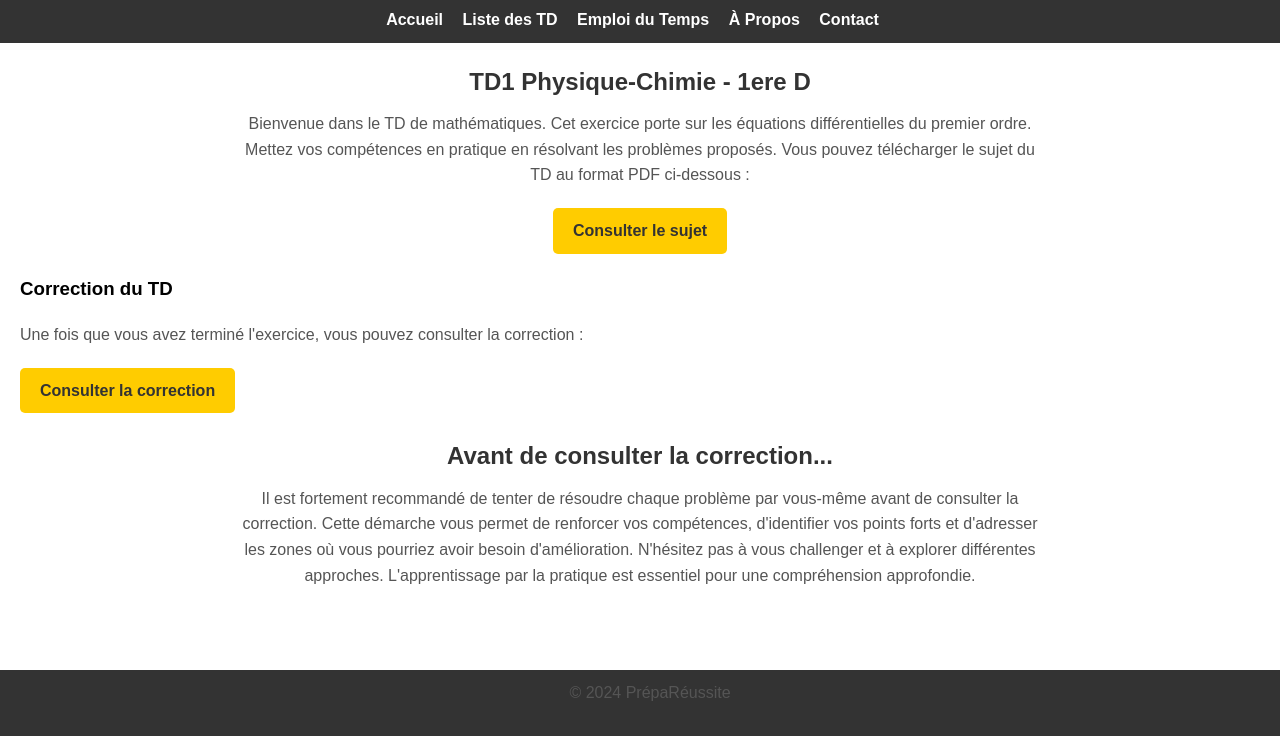
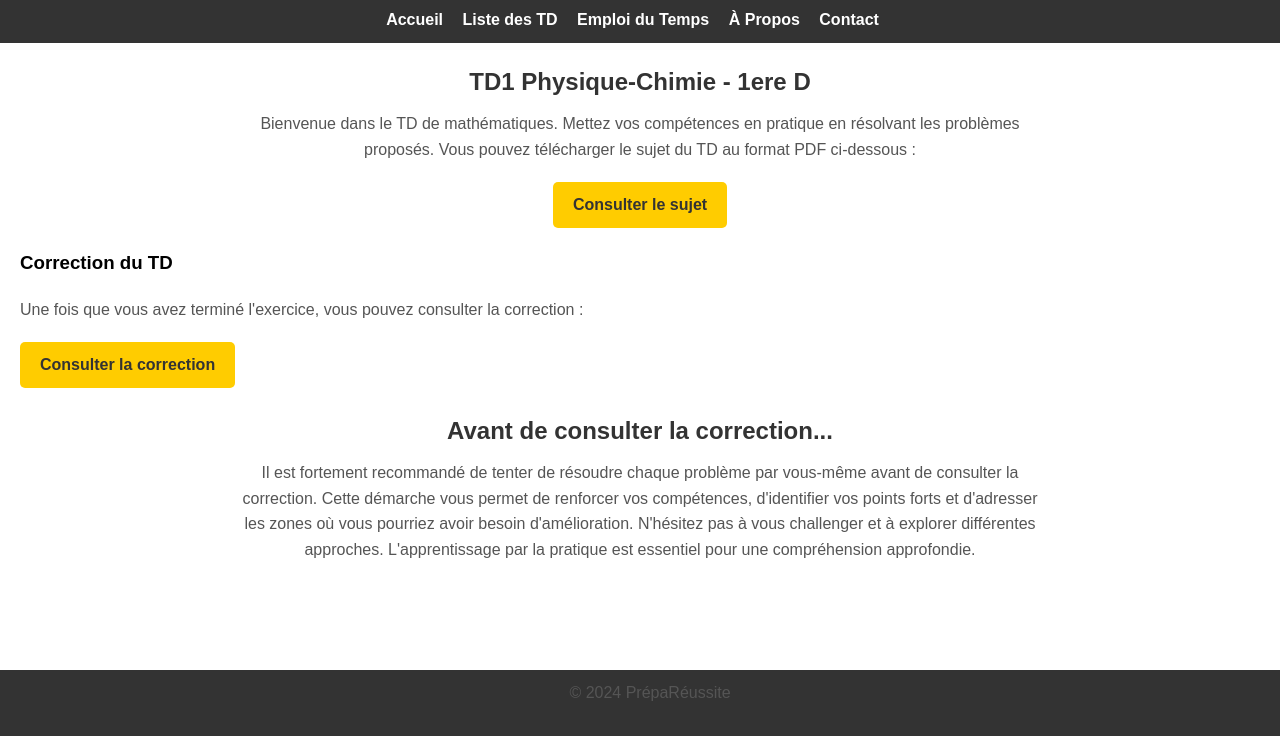
Before and after one commit to ardu79/PrepaReussite_siteTD, a plain HTML site: page td2.html in a window 1280 px wide. Shown: the part 64-800 px from the top of the page. Drawn offline with Linux system fonts and the light colour scheme.

Commit message:
Update td2.html

```diff
--- a/td2.html
+++ b/td2.html
@@ -23,7 +23,7 @@
     <section id="main-content">
         <h2>TD1 Physique-Chimie - 1ere D</h2>
         <p>
-            Bienvenue dans le TD de mathématiques. Cet exercice porte sur les équations différentielles du premier ordre.
+            Bienvenue dans le TD de mathématiques.
             Mettez vos compétences en pratique en résolvant les problèmes proposés. Vous pouvez télécharger le sujet du TD au format PDF ci-dessous :
         </p>
         <a class="download" href="sujet_attente.html">Consulter le sujet</a>
```
